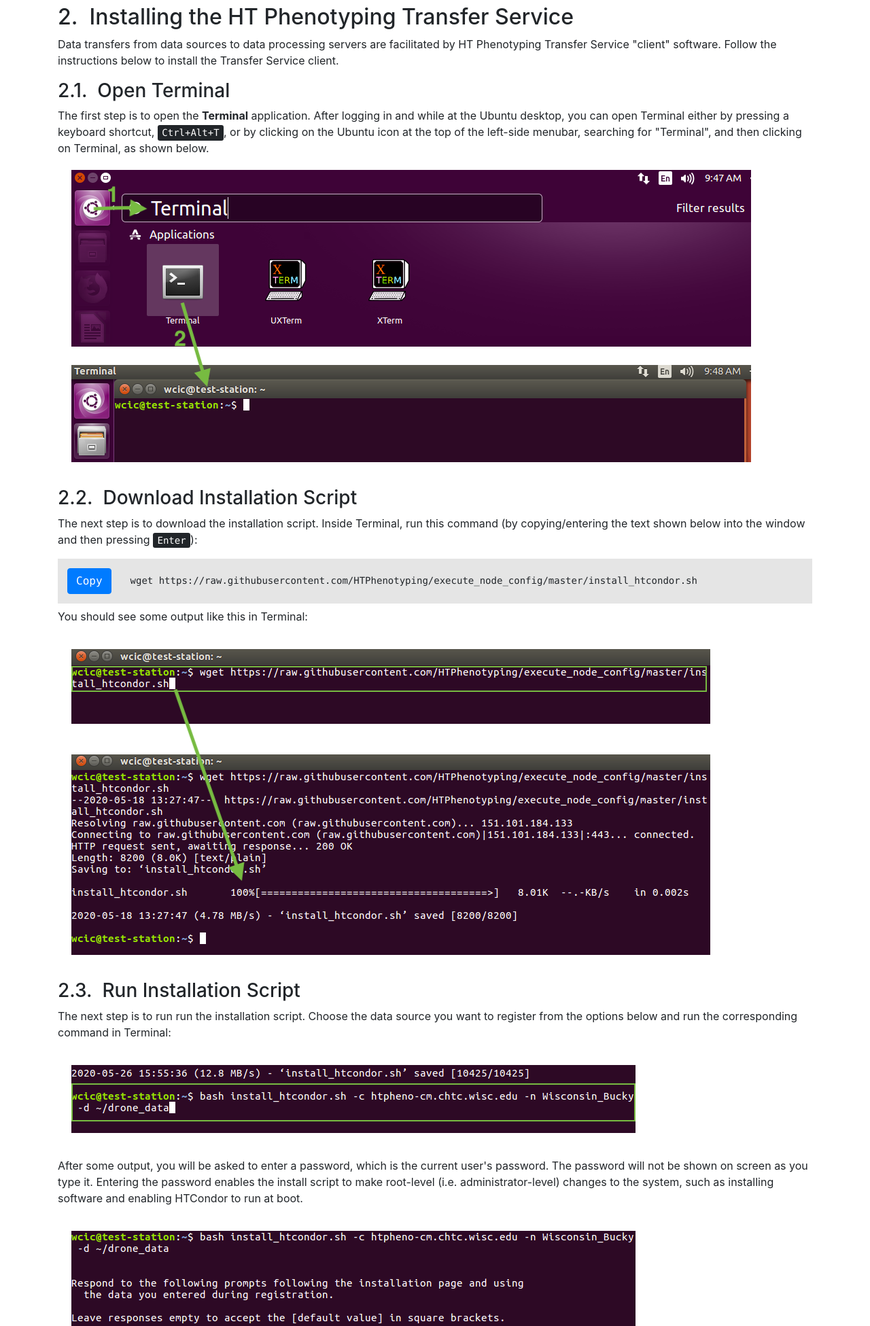
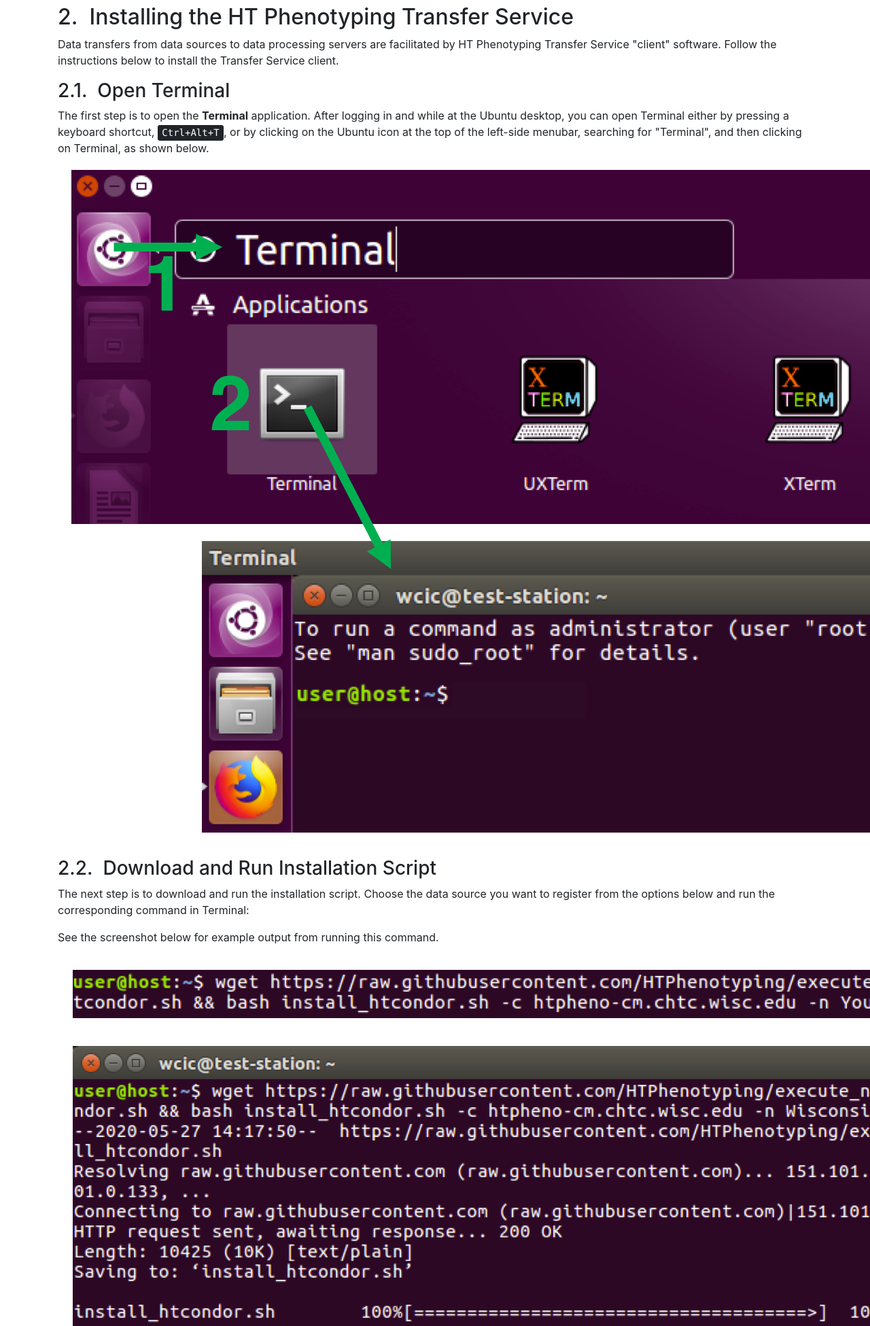
Before and after one commit to wood-thilsted/WT-ht-condor-front-end, a Flask app: template registry/connect/templates/install.html in a window 1280 px wide; the page is wider, and only the part inside the window is pictured. Shown: the part 474-2425 px from the top of that part at 68% size. Run offline with Flask 2, Linux system fonts and the light colour scheme; the template is opened without the code that fills it, so the values that code supplies are empty; some libraries are stand-ins or nearby versions.

Commit message:
Shorten install directions by taking install step, update screenshots

```diff
--- a/registry/connect/templates/install.html
+++ b/registry/connect/templates/install.html
@@ -62,25 +62,9 @@
                     <img src="{{ url_for('connect.static', filename="open-terminal.png") }}" alt="Opening Terminal in Ubuntu" style="padding:20px">
                 </p>
 
-                <h3 class="counter">Download Installation Script</h3>
+                <h3 class="counter">Download and Run Installation Script</h3>
                 <p>
-                    The next step is to download the installation script.
-                    Inside Terminal, run this command
-                    (by copying/entering the text shown below into the window
-                    and then pressing <kbd>Enter</kbd>):
-                </p>
-
-                <pre><button type="button" class="btn btn-primary" id="copy_wget_button">Copy</button><code id="copy_wget_target">wget https://raw.githubusercontent.com/HTPhenotyping/execute_node_config/master/install_htcondor.sh</code></pre>
-                <p>
-                    You should see some output like this in Terminal:
-                </p>
-                <p>
-                    <img src="{{ url_for('connect.static', filename="wget-install.png") }}" alt="Downloading the install script" style="padding:20px">
-                </p>
-
-                <h3 class="counter">Run Installation Script</h3>
-                <p>
-                    The next step is to run run the installation script.
+                    The next step is to download and run the installation script.
                     Choose the data source you want to register from the options
                     below and run the corresponding command in Terminal:
                 </p>
@@ -96,20 +80,23 @@
                             </div>
                             <div id="collapse_{{ loop.index }}" class="collapse {{ "show" if loop.index == 1 else "" }}" aria-labelledby="heading_{{ loop.index }}" data-parent="#installCommands">
                                 <div class="card-body">
-                                    <pre><button type="button" class="btn btn-primary" id="copy_install_cmd_button_{{ loop.index }}">Copy</button><code id="copy_install_cmd_target_{{ loop.index }}">{{ command }}</code></pre>
+                                    <pre><button type="button" class="btn btn-primary" id="copy_install_cmd_button_{{ loop.index }}">Copy</button><code id="copy_install_cmd_target_{{ loop.index }}">wget https://raw.githubusercontent.com/HTPhenotyping/execute_node_config/master/install_htcondor.sh && {{ command }}</code></pre>
                                 </div>
                             </div>
                         </div>
                     {% endfor %}
                 </div>
                 <p>
-                    <img src="{{ url_for('connect.static', filename="type-install.png") }}" alt="Typing install command" style="padding:20px">
+                    See the screenshot below for example output from running this command.
+                </p>
+                <p>
+                    <img src="{{ url_for('connect.static', filename="wget-install.png") }}" alt="Downloading and running the install command" style="padding:20px">
                 </p>
                 <p>
                     After some output, you will be asked to enter a password, which is the current user's password.
                     The password will not be shown on screen as you type it. Entering the password enables the install
                     script to make root-level (i.e. administrator-level) changes to the system, such as installing
-                    software and enabling HTCondor to run at boot.
+                    software and enabling HTCondor to run at boot. See the screenshot below for an example of the password prompt.
                 </p>
                 <p>
                     <img src="{{ url_for('connect.static', filename="sudo.png") }}" alt="Example sudo prompt" style="padding:20px">
```
Also changed, not shown: registry/connect/static/enter-data.png (deleted), registry/connect/static/open-terminal.png, registry/connect/static/token-flow.png, registry/connect/static/type-install.png (deleted), registry/connect/static/wget-install.png.
